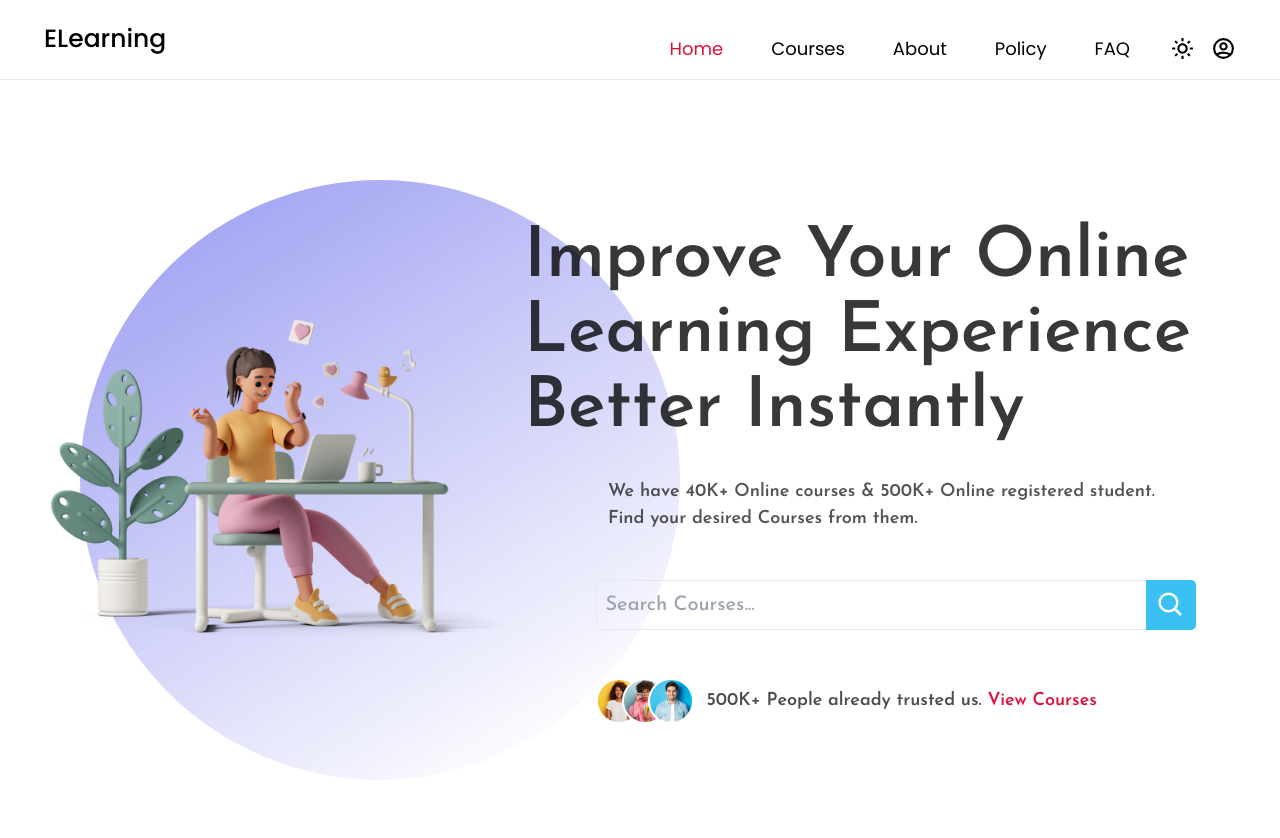
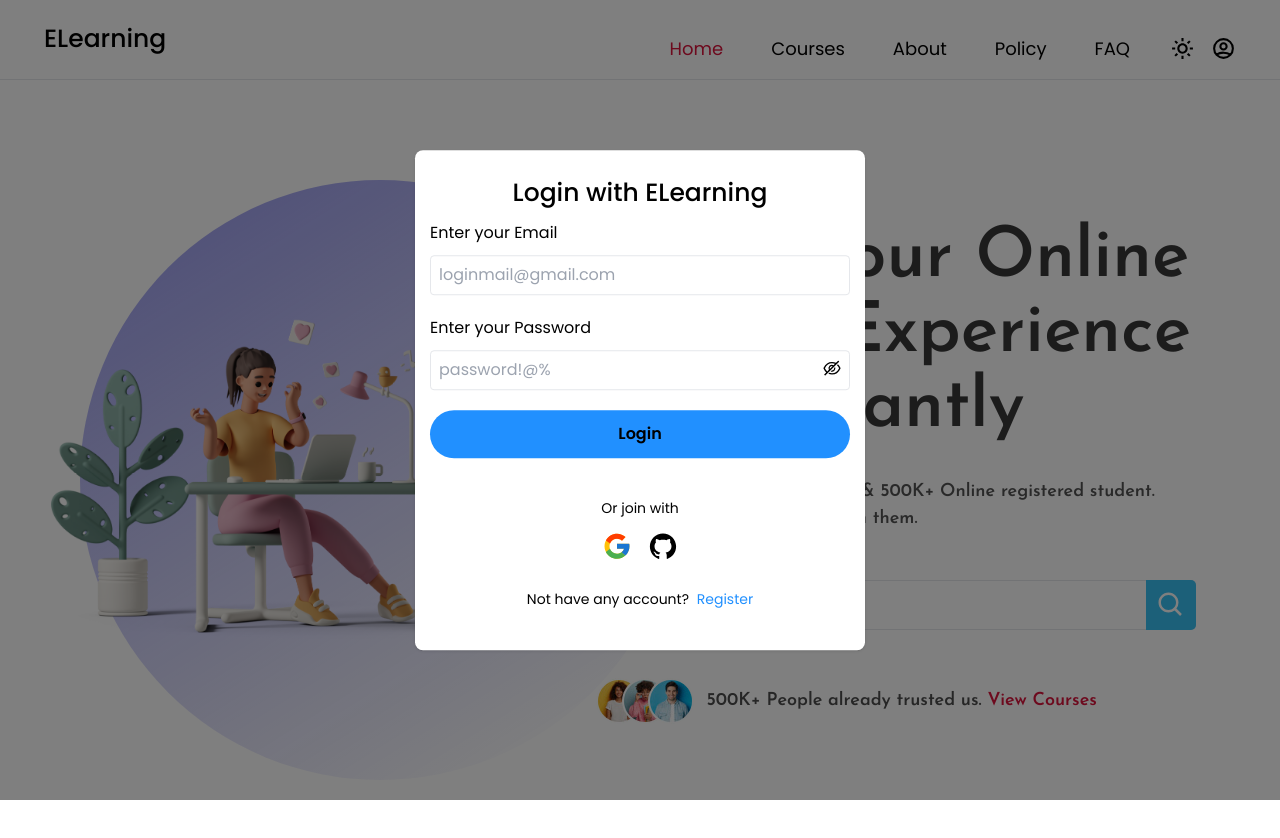
Before and after one commit to Harley2003/Learning-Management-System, a Next.js app in the folder client/: page / in a window 1280 px wide. Both pictures are taken after a click on the icon 1223 px from the left and 48 px from the top of the page. Shown: the top 838 px of the page. Built offline with nearby package versions, Linux system fonts and the light colour scheme.

Commit message:
Add: UI login

```diff
--- a/client/app/components/Header.tsx
+++ b/client/app/components/Header.tsx
@@ -6,14 +6,18 @@
 import { HiOutlineMenuAlt3, HiOutlineUserCircle } from "react-icons/hi";
 import NavItems from "../utils/NavItems";
 import ThemeSwitcher from "../utils/ThemeSwitcher";
+import CustomModal from "../utils/CustomModal";
+import Login from "../components/auth/Login";
 
 type Props = {
   open: boolean;
   setOpen: (open: boolean) => void;
   activeItem: number;
+  route: string;
+  setRoute: (route: string) => void;
 };
 
-const Header: FC<Props> = ({ open, setOpen, activeItem }) => {
+const Header: FC<Props> = ({ open, setOpen, activeItem, route }) => {
   const [active, setActive] = useState(false);
   const [openSidebar, setOpenSidebar] = useState(false);
 
@@ -96,6 +100,18 @@
           </div>
         )}
       </div>
+      {route === "Login" && (
+        <>
+          {open && (
+            <CustomModal
+              open={open}
+              setOpen={setOpen}
+              activeItem={activeItem}
+              component={Login}
+            />
+          )}
+        </>
+      )}
     </div>
   );
 };
--- /dev/null
+++ b/client/app/components/auth/Login.tsx
@@ -0,0 +1,122 @@
+"use client";
+
+import React, { FC, useState } from "react";
+import * as Yup from "yup";
+import { useFormik } from "formik";
+import { styles } from "@/app/styles/style";
+import {
+  AiFillGithub,
+  AiOutlineEye,
+  AiOutlineEyeInvisible
+} from "react-icons/ai";
+import { FcGoogle } from "react-icons/fc";
+
+type Props = {
+  setRoute: (route: string) => void;
+};
+
+const schema = Yup.object().shape({
+  email: Yup.string()
+    .email("Invalid email")
+    .required("Please enter your email!"),
+  password: Yup.string()
+    .required("Please enter your password!")
+    .min(6, "Password must be at least 6 characters")
+});
+
+const Login: FC<Props> = ({ setRoute }) => {
+  const [show, setShow] = useState(false);
+
+  const formik = useFormik({
+    initialValues: {
+      email: "",
+      password: ""
+    },
+    validationSchema: schema,
+    onSubmit: async ({ email, password }) => {
+      console.log(email, password);
+    }
+  });
+
+  const { values, errors, touched, handleChange, handleSubmit } = formik;
+
+  return (
+    <div className="w-full px-[15px]">
+      <h1 className={`${styles.title}`}>Login with ELearning</h1>
+      <form onSubmit={handleSubmit}>
+        <label className={`${styles.label}`} htmlFor="email">
+          Enter your Email
+        </label>
+        <input
+          type="email"
+          name="email"
+          id="email"
+          onChange={handleChange}
+          value={values.email}
+          className={`${errors.email && touched.email && "border-red-500"} ${
+            styles.input
+          }`}
+          placeholder="loginmail@gmail.com"
+        />
+        {errors.email && touched.email && (
+          <span className="text-red-500 pt-2 block">{errors.email}</span>
+        )}
+        <div className="w-full mt-5 relative mb-1">
+          <label className={`${styles.label}`} htmlFor="password">
+            Enter your Password
+          </label>
+          <input
+            type={!show ? "password" : "text"}
+            name="password"
+            id="password"
+            onChange={handleChange}
+            value={values.password}
+            placeholder="password!@%"
+            className={`${
+              errors.password && touched.password && "border-red-500"
+            } ${styles.input}`}
+          />
+          {!show ? (
+            <AiOutlineEyeInvisible
+              className="absolute bottom-3 right-2 z-1 cursor-pointer"
+              size={20}
+              onClick={() => setShow(true)}
+            />
+          ) : (
+            <AiOutlineEye
+              className="absolute bottom-3 right-2 z-1 cursor-pointer"
+              size={20}
+              onClick={() => setShow(false)}
+            />
+          )}
+          {errors.password && touched.password && (
+            <span className="text-red-500 pt-2 block">{errors.password}</span>
+          )}
+        </div>
+        <div className="w-full mt-5">
+          <input type="submit" value="Login" className={`${styles.button}`} />
+        </div>
+        <br />
+        <h5 className="text-center pt-4 font-Poppins text-[14px] text-black dark:text-white">
+          Or join with
+        </h5>
+        <div className="flex items-center justify-center my-3">
+          <FcGoogle size={30} className="cursor-pointer mr-2" />
+          <AiFillGithub size={30} className="cursor-pointer ml-2" />
+        </div>
+        <h5 className="text-center pt-4 font-Poppins text-[14px]">
+          Not have any account?{" "}
+          <span
+            className="text-[#2190ff] pl-1 cursor-pointer"
+            onClick={() => setRoute("Register")}
+          >
+            Register
+          </span>
+        </h5>
+      </form>
+      <br />
+    </div>
+  );
+};
+
+export default Login;
--- a/client/app/page.tsx
+++ b/client/app/page.tsx
@@ -10,6 +10,7 @@
 const Page: FC<Props> = (props) => {
   const [open, setOpen] = useState<boolean>(false);
   const [activeItem, setActiveItem] = useState<number>(0);
+  const [route, setRoute] = useState<string>("Login");
   return (
     <div>
       <Heading
@@ -17,7 +18,13 @@
         description="ELearning is a platform for students to learn and get help from teachers"
         keywords="Prograaming,MERN,Redux,Machine Learning"
       />
-      <Header open={open} setOpen={setOpen} activeItem={activeItem} />
+      <Header
+        open={open}
+        setOpen={setOpen}
+        activeItem={activeItem}
+        route={route}
+        setRoute={setRoute}
+      />
       <Hero />
     </div>
   );
--- /dev/null
+++ b/client/app/utils/CustomModal.tsx
@@ -0,0 +1,33 @@
+import React, { FC } from "react";
+import { Modal, Box } from "@mui/material";
+
+type Props = {
+  open: boolean;
+  setOpen: (open: boolean) => void;
+  activeItem: any;
+  component: any;
+  setRoute?: (route: string) => void;
+};
+
+const CustomModal: FC<Props> = ({
+  open,
+  setOpen,
+  activeItem,
+  component: Component,
+  setRoute
+}) => {
+  return (
+    <Modal
+      open={open}
+      onClose={() => setOpen(false)}
+      aria-labelledby="modal-modal-title"
+      aria-describedby="modal-modal-description"
+    >
+      <Box className="absolute top-[50%] left-[50%] -translate-x-1/2 -translate-y-1/2 w-[450px] bg-white dark:bg-slate-900 rounded-[8px] shadow py-4 outline-none">
+        <Component setOpen={setOpen} setRoute={setRoute} />
+      </Box>
+    </Modal>
+  );
+};
+
+export default CustomModal;
```
